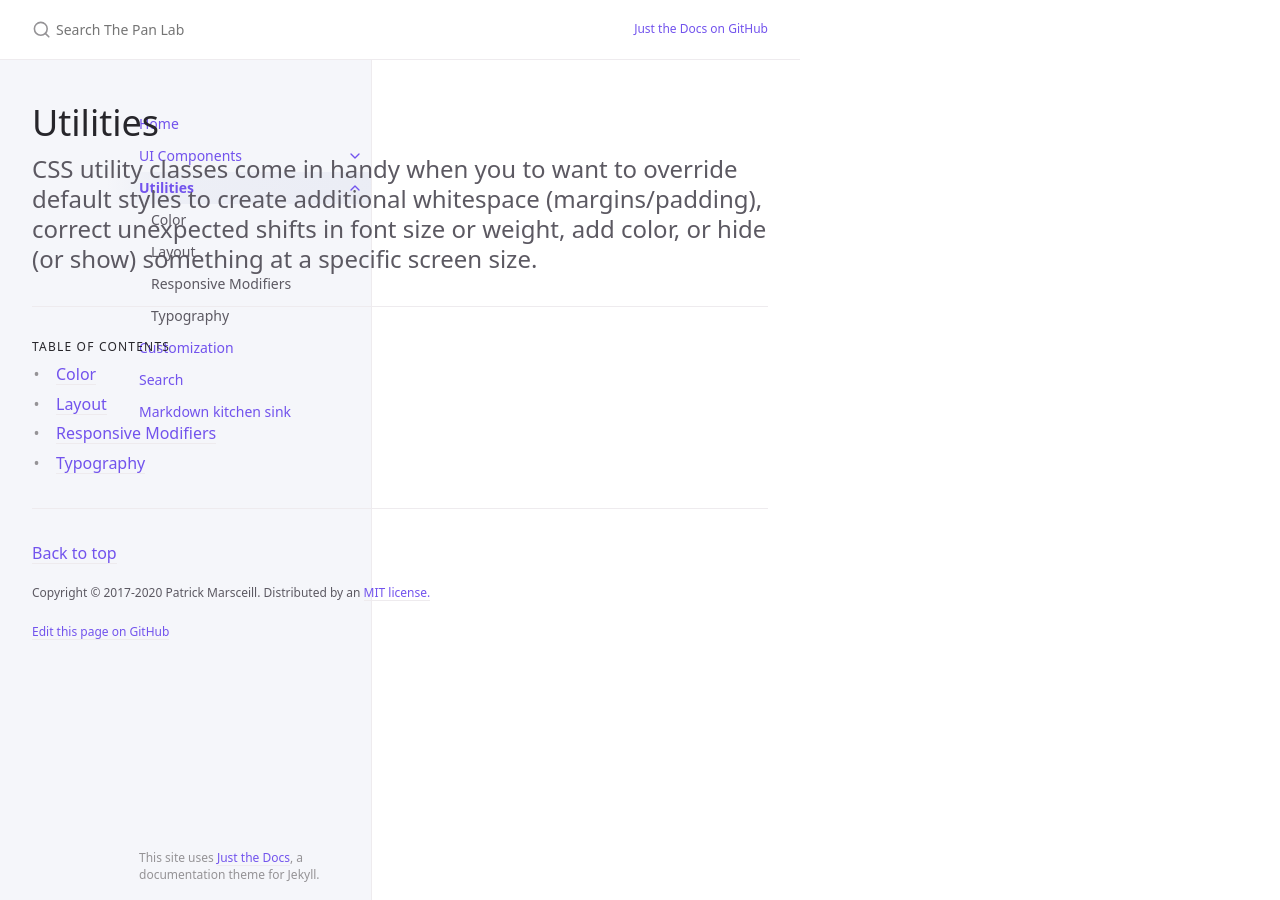
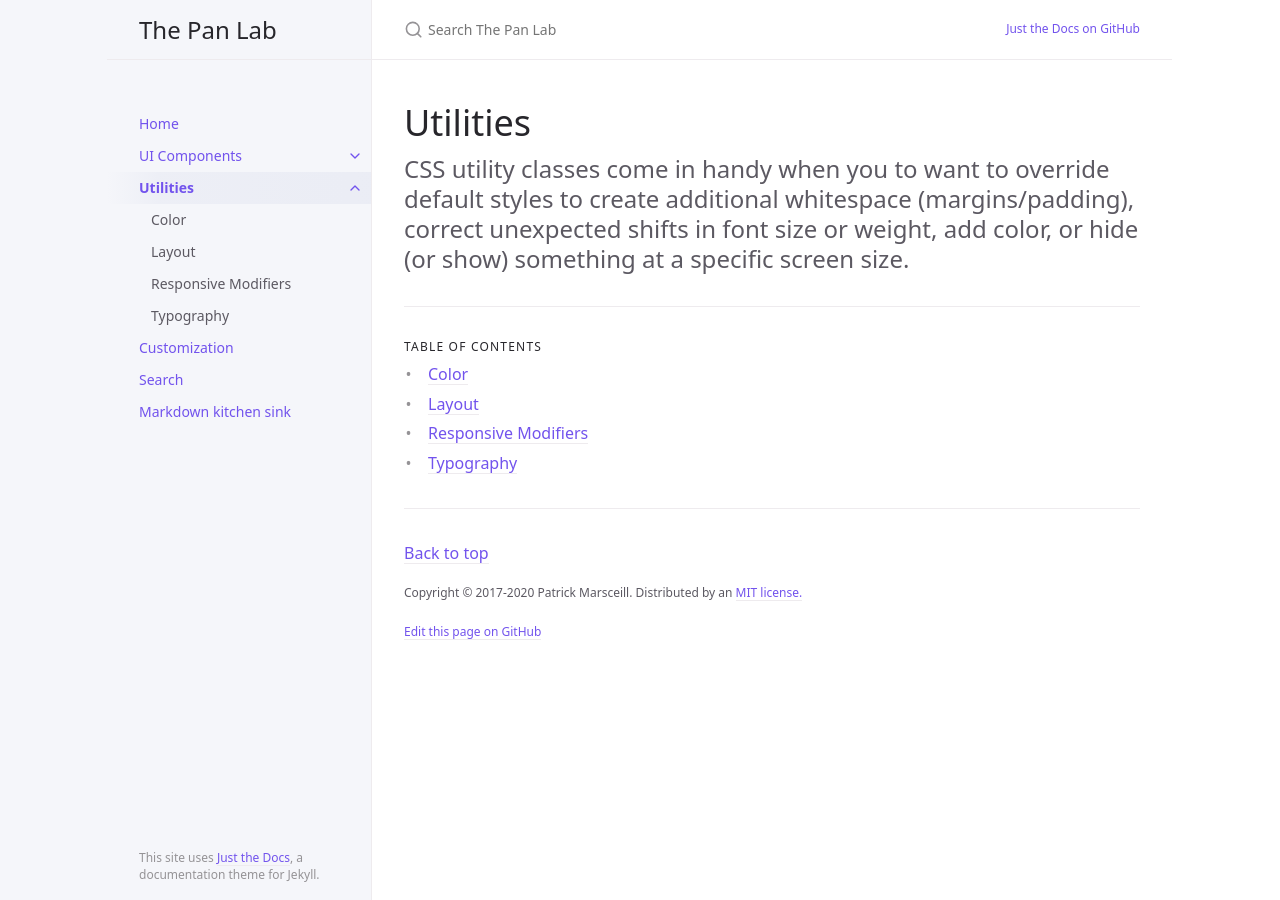
Before and after one commit to thepanlab/thepanlab.github.io, a Jekyll site: the page built from docs/utilities/utilities.md, in a window 1280 px wide. Built offline with Jekyll 4.4.1, drawn with Linux system fonts in a browser that asks for light colours.

Commit message:
Update layout.scss

```diff
--- a/_sass/layout.scss
+++ b/_sass/layout.scss
@@ -28,14 +28,15 @@
   @include mq(md) {
     position: relative;
     max-width: $content-width;
-    margin-left: $nav-width-md;
+    margin-left:0;
+//     margin-left: $nav-width-md;
   }
 
   @include mq(lg) {
-//     margin-left: calc(
-//       (100% - #{$nav-width + $content-width}) / 2 + #{$nav-width}
-//     );
-    margin-left:0;
+    margin-left: calc(
+      (100% - #{$nav-width + $content-width}) / 2 + #{$nav-width}
+    );
+
   }
 }
 
```
